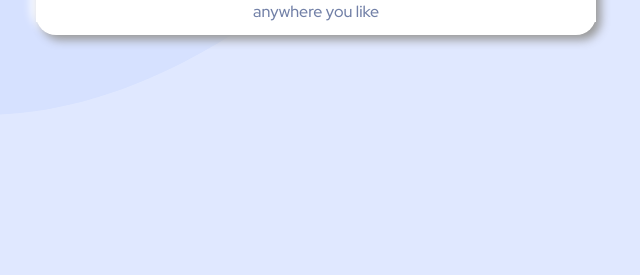
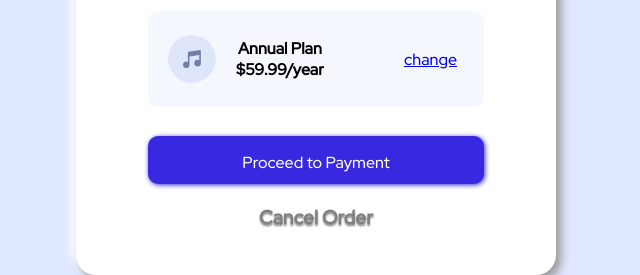
Before and after one commit to galeonn321/Order_Summary_Payment, a plain HTML site: page index.html in a window 1280 px wide. Shown: the part 605-880 px from the top of the page, without its empty margins (324-964 px from the left). Before the commit the page ends 800 px from the top, so only its background shows below. Drawn offline with Linux system fonts and the light colour scheme; a web font is replaced by a local one.

Commit message:
Final_working_version 1.0

```diff
--- a/Styles/styles.scss
+++ b/Styles/styles.scss
@@ -1,18 +1,22 @@
 @import url(https://fonts.google.com/specimen/Red+Hat+Display);
-@import url('https://fonts.googleapis.com/css2?family=Red+Hat+Display:wght@500&display=swap');
+@import url(https://fonts.googleapis.com/css2?family=Red+Hat+Display:wght@500&display=swap);
 
 *{
     box-sizing: border-box;
     padding: 0;
     margin: 0;
     background-color:hsl(225, 100%, 94%);
+    object-fit:fill;
 }
 
 body {
 
+    height:50vh;
+    text-align: center;
+
     .top_background_image{
         width: 100%;
-        height:45rem;
+        height:50vh;
         background-color: sl(225, 100%, 94%)
     }
 
@@ -27,14 +31,15 @@ body {
         right: 0;
         margin-left: auto;
         margin-right: auto;
-        width: 35rem;
+        width: 30rem;
         top:20%;
-         height: 30rem;
+
+         height: 45rem;
          background-color: white;
          border-radius: 20px;
          box-shadow:  5px 5px 10px #999999,
              -5px -5px 10px #ffffff;
-
+         //^^^^^^^^^^^^top Image container
 
          h1{
             background-color: white;
@@ -45,15 +50,102 @@ body {
             font-weight: 900;
 
             }
-        p {
+        .description_text {
             font-size: 1rem;
             background-color: white;
             text-align: center;
             padding-top: 35px;
             font-family: 'Red Hat Display', sans-serif;
             color:hsl(224, 23%, 55%);
+
+        }
+        //^^^^^^^^^^^^^^^^^^ middle text
+        header{
+
+            width:21rem;
+            height: 6rem;
+            margin: 1.8rem auto;
+            background-color: hsl(225, 100%, 98%) ;
+            display: flex;
+            border-radius: 20px;
+
+
+
+            .annual_plan_container{
+                display: flex;
+                flex-direction:row;
+                flex-wrap: nowrap;
+                align-items: center;
+                background-color: hsl(225, 100%, 98%) ;
+                width: 100%;
+                border-radius: 10px;
+
+
+
+            }
+
+            .svg_musical_icon__middleheader{
+                border-radius: 50px;
+                background-color: hsl(225, 100%, 98%);
+                padding-left: 20px;
+
+            }
+            a{
+                background-color:hsl(225, 100%, 98%) ;
+                font-family: 'Red Hat Display', sans-serif ;
+                text-align: center;
+            }
+
+            .annual_plan{
+                font-weight: 900;
+                flex-wrap:wrap ;
+                padding-left: 20px;
+            }
+            .change_anual_plan{
+                padding-left: 80px;
+            }
+
         }
 
+        .proceed_to_payment_button{
 
+            background-color:hsl(245, 75%, 52%);
+            width: 21rem;
+            margin: auto;
+            height:3rem;
+            border-radius: 10px;
+            text-align: center;
+            padding-top: 1rem;
+            color:white;
+            font-weight: 400;
+            font-family: 'Red Hat Display', sans-serif ;
+            margin-bottom: 20px;
+            box-shadow:  1px 1px 5px hsl(245, 75%, 52%),
+             -5px -5px 0px #ffffff;
+        }
+
+        .cancel_order{
+            font-family: 'Red Hat Display', sans-serif ;
+            color: grey;
+            background-color: white;
+            font-weight:800;
+            font-size: 1.2rem;
+            text-shadow:  0px 2px 2px grey;
+        }
+}
+
+
+}
+
+@media screen and (max-width:600px) {
+
+
+
+    body section{
+        width: 375px;
+        height: 45rem;
+    }
+    .top_background_image{
+        display:none;
     }
 }
--- a/index.html
+++ b/index.html
@@ -11,13 +11,27 @@
   <img class="top_background_image" src="images/pattern-background-desktop.svg">
 
   <section>
+
+
       <img class="top_image_login" src="/images/illustration-hero.svg">
 
       <h1>Order Summary</h1>
 
-      <p>You can now listen to millions of songs,<br> audiobooks, and podcasts on any device <br>anywhere you like</p>
+      <p class="description_text">You can now listen to millions of songs,<br> audiobooks, and podcasts on any device <br>anywhere you like!</p>
+      <header class="middle_header_anualplan">
+        <article class="annual_plan_container">
 
-      <div></div>
+          <img class="svg_musical_icon__middleheader" src="images/icon-music.svg">
+          <a class="annual_plan">Annual Plan <br>$59.99/year</a>
+
+          <a class="change_anual_plan" href="#">change</a>
+
+        </article>
+      </header>
+
+      <article class="proceed_to_payment_button"> Proceed to Payment</article>
+
+      <a class="cancel_order"> Cancel Order</a>
   </section>
 </body>
 </html>
```
Also changed, not shown: Styles/styles.css, 1 other file.
